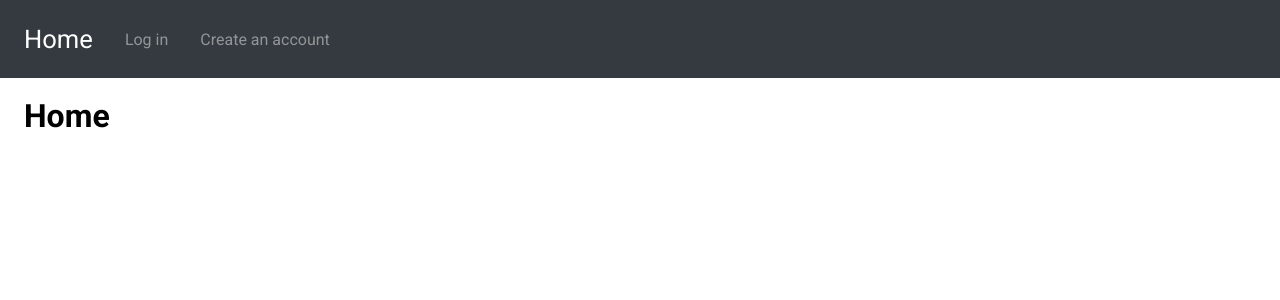
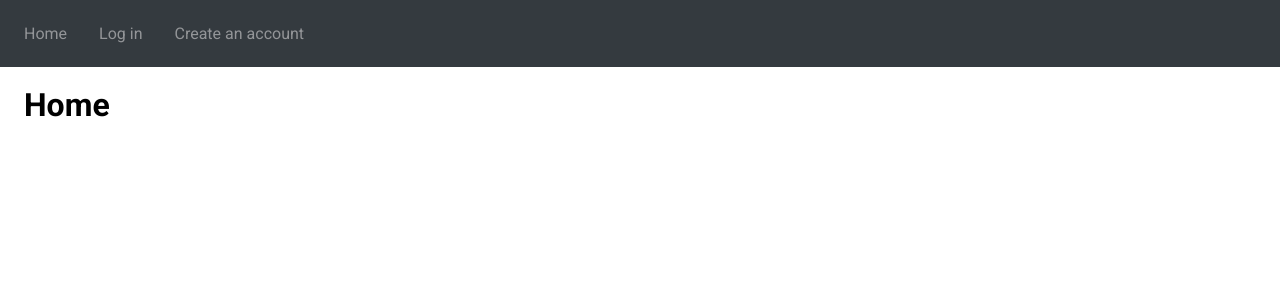
Before and after one commit to quevinrai/simpleloginregister, a Django app: page / in a window 1280 px wide. Shown: the top 300 px of the page. Run offline with Django 4.2, Linux system fonts and the light colour scheme.

Commit message:
Add display flex to 'nav' • Replace 'nav ul li:first-child' with 'nav #nav_home'

```diff
--- a/static/styles/styles.css
+++ b/static/styles/styles.css
@@ -9,6 +9,8 @@ nav {
     background-color: #343A3F;
     padding-block: 1.5rem;
     margin-bottom: 1.2rem;
+    display: flex;
+    gap: 2em;
 }
 
 nav ul {
@@ -22,7 +24,7 @@ nav a {
     text-decoration: none;
 }
 
-nav ul li:first-child a {
+nav #nav_home {
     color: #FFF;
     font-size: 1.6rem;
 }
```
